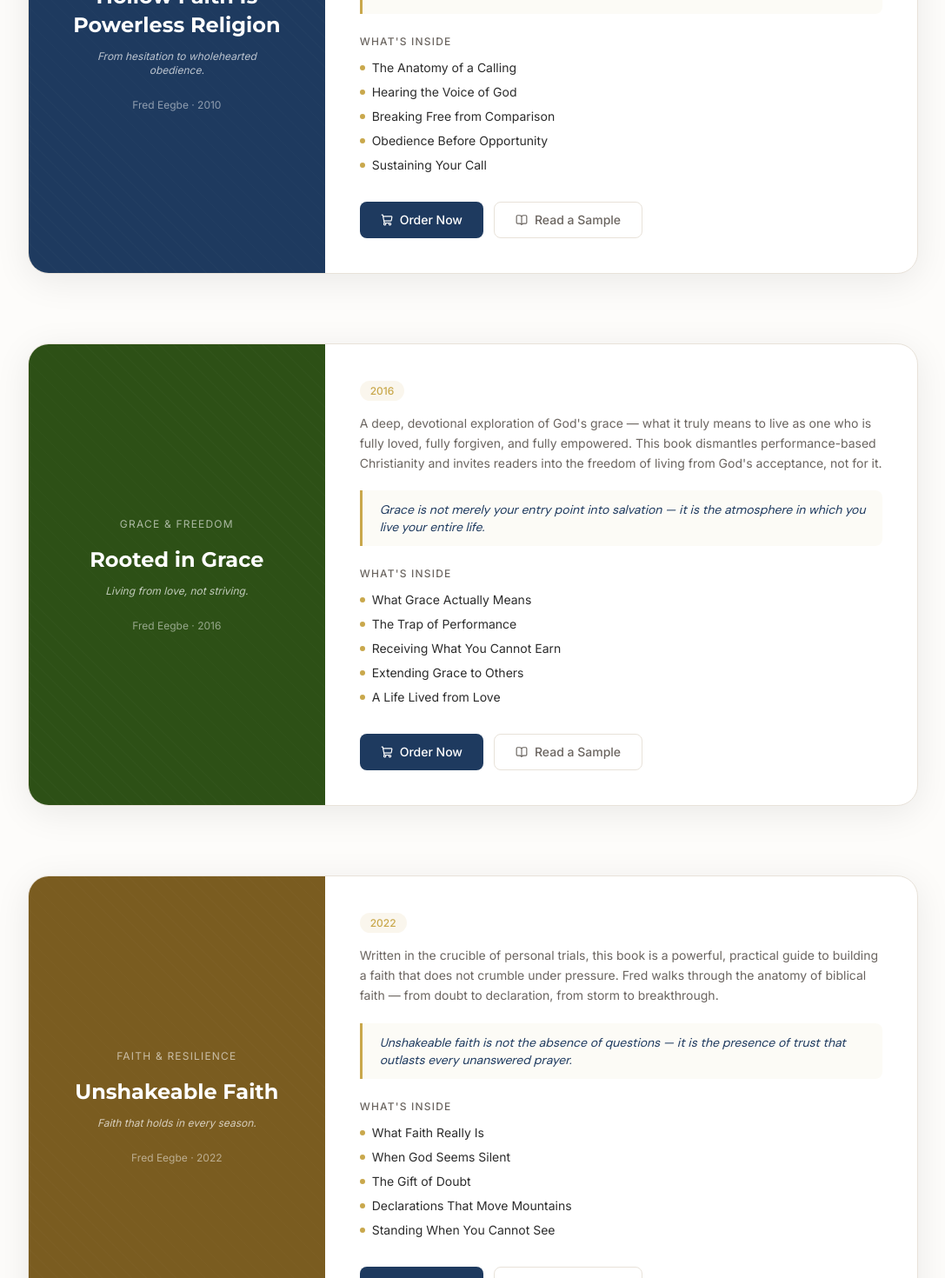
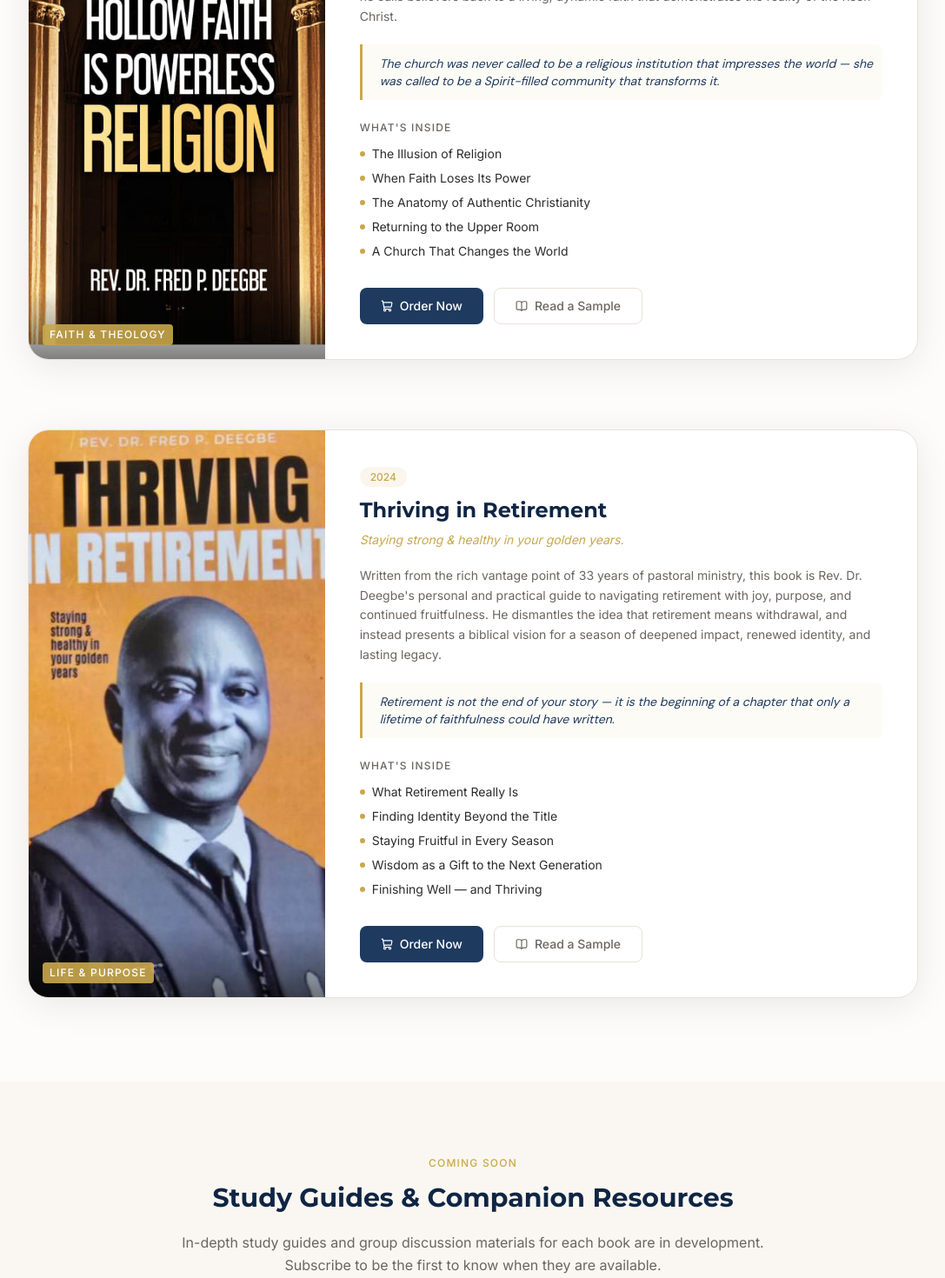
Before and after one commit to m1ch-a3l/Fred_Eegbe, a Next.js app: page /books in a window 1280 px wide. Shown: the part 740-2210 px from the top of the page at 87% size, without its empty margins (96-1183 px from the left). Built offline with nearby package versions, Linux system fonts and the light colour scheme.

Commit message:
Added books

```diff
--- a/src/app/books/page.tsx
+++ b/src/app/books/page.tsx
@@ -1,46 +1,36 @@
 import type { Metadata } from "next";
+import Image from "next/image";
 import FadeIn from "@/components/ui/FadeIn";
 import Link from "next/link";
 import { ShoppingCart, BookOpen } from "lucide-react";
 
 export const metadata: Metadata = {
-  title: "Books — Dr. Fred Deegbe",
-  description: "Explore Fred Eegbe's books — scripturally grounded, life-transforming reads on purpose, grace, and faith.",
+  title: "Books — Rev. Dr. Fred P. Deegbe",
+  description: "Books by Rev. Dr. Fred P. Deegbe — Ghanaian church statesman, theologian and author committed to equipping the body of Christ.",
 };
 
 const books = [
   {
     title: "Hollow Faith Is Powerless Religion",
-    year: "2010",
-    theme: "Purpose & Calling",
-    color: "var(--deep-blue)",
-    tagline: "From hesitation to wholehearted obedience.",
+    year: "2022",
+    theme: "Faith & Theology",
+    image: "/books/hollow-faith.jpg",
+    tagline: "A prophetic call back to authentic, Spirit-filled Christianity.",
     description:
-      "This landmark book unpacks the journey from uncertainty to clarity in calling. Drawing from scripture and personal testimony, Fred guides readers through the practical and spiritual steps of discovering, embracing, and walking boldly in what God has placed inside them.",
-    keyMessage: "Your calling is not something you create — it is something you discover through surrender and obedience to God.",
-    chapters: ["The Anatomy of a Calling", "Hearing the Voice of God", "Breaking Free from Comparison", "Obedience Before Opportunity", "Sustaining Your Call"],
+      "In this bold and prophetic work, Rev. Dr. Fred P. Deegbe confronts the creeping danger of religion without power — of church attendance without transformation, of form without substance. Drawing from decades of pastoral experience and rigorous theological study, he calls believers back to a living, dynamic faith that demonstrates the reality of the risen Christ.",
+    keyMessage: "The church was never called to be a religious institution that impresses the world — she was called to be a Spirit-filled community that transforms it.",
+    chapters: ["The Illusion of Religion", "When Faith Loses Its Power", "The Anatomy of Authentic Christianity", "Returning to the Upper Room", "A Church That Changes the World"],
   },
   {
-    title: "Rooted in Grace",
-    year: "2016",
-    theme: "Grace & Freedom",
-    color: "var(--forest)",
-    tagline: "Living from love, not striving.",
+    title: "Thriving in Retirement",
+    year: "2024",
+    theme: "Life & Purpose",
+    image: "/books/thriving-retirement.jpg",
+    tagline: "Staying strong & healthy in your golden years.",
     description:
-      "A deep, devotional exploration of God's grace — what it truly means to live as one who is fully loved, fully forgiven, and fully empowered. This book dismantles performance-based Christianity and invites readers into the freedom of living from God's acceptance, not for it.",
-    keyMessage: "Grace is not merely your entry point into salvation — it is the atmosphere in which you live your entire life.",
-    chapters: ["What Grace Actually Means", "The Trap of Performance", "Receiving What You Cannot Earn", "Extending Grace to Others", "A Life Lived from Love"],
-  },
-  {
-    title: "Unshakeable Faith",
-    year: "2022",
-    theme: "Faith & Resilience",
-    color: "#7A5C20",
-    tagline: "Faith that holds in every season.",
-    description:
-      "Written in the crucible of personal trials, this book is a powerful, practical guide to building a faith that does not crumble under pressure. Fred walks through the anatomy of biblical faith — from doubt to declaration, from storm to breakthrough.",
-    keyMessage: "Unshakeable faith is not the absence of questions — it is the presence of trust that outlasts every unanswered prayer.",
-    chapters: ["What Faith Really Is", "When God Seems Silent", "The Gift of Doubt", "Declarations That Move Mountains", "Standing When You Cannot See"],
+      "Written from the rich vantage point of 33 years of pastoral ministry, this book is Rev. Dr. Deegbe's personal and practical guide to navigating retirement with joy, purpose, and continued fruitfulness. He dismantles the idea that retirement means withdrawal, and instead presents a biblical vision for a season of deepened impact, renewed identity, and lasting legacy.",
+    keyMessage: "Retirement is not the end of your story — it is the beginning of a chapter that only a lifetime of faithfulness could have written.",
+    chapters: ["What Retirement Really Is", "Finding Identity Beyond the Title", "Staying Fruitful in Every Season", "Wisdom as a Gift to the Next Generation", "Finishing Well — and Thriving"],
   },
 ];
 
@@ -60,15 +50,15 @@ export default function BooksPage() {
             className="text-5xl md:text-6xl font-bold text-white mt-4 mb-6"
             style={{ fontFamily: "var(--font-heading)" }}
           >
-            Books by Fred Eegbe
+            Books by Rev. Dr. Fred P. Deegbe
           </h1>
           <p className="text-lg max-w-xl mx-auto" style={{ color: "rgba(255,255,255,0.7)" }}>
-            Every book is written as a prayer — that truth would land in your heart and produce lasting fruit.
+            Every book is born from a lifetime of ministry, scholarship, and unwavering devotion to the Word of God.
           </p>
         </FadeIn>
       </div>
 
-      {/* Featured / all books */}
+      {/* Books */}
       <section className="py-24 px-6">
         <div className="max-w-5xl mx-auto flex flex-col gap-20">
           {books.map((book, i) => (
@@ -82,37 +72,31 @@ export default function BooksPage() {
                 }}
               >
                 <div className="grid grid-cols-1 md:grid-cols-3">
-                  {/* Book cover */}
-                  <div
-                    className="flex flex-col items-center justify-center p-12 relative overflow-hidden min-h-72"
-                    style={{ background: book.color }}
-                  >
+                  {/* Book cover — real image */}
+                  <div className="relative min-h-80 md:min-h-full overflow-hidden">
+                    <Image
+                      src={book.image}
+                      alt={book.title}
+                      fill
+                      className="object-cover object-center"
+                      sizes="(max-width: 768px) 100vw, 33vw"
+                    />
+                    {/* Subtle gradient overlay at bottom */}
                     <div
-                      className="absolute inset-0 opacity-15"
-                      style={{
-                        backgroundImage: "repeating-linear-gradient(45deg, rgba(255,255,255,0.1) 0px, rgba(255,255,255,0.1) 1px, transparent 1px, transparent 12px)",
-                      }}
+                      className="absolute inset-x-0 bottom-0 h-20"
+                      style={{ background: "linear-gradient(to top, rgba(0,0,0,0.5), transparent)" }}
                     />
-                    <span className="text-xs uppercase tracking-widest mb-4 relative z-10" style={{ color: "rgba(255,255,255,0.6)" }}>
+                    <span
+                      className="absolute bottom-4 left-4 text-xs uppercase tracking-widest font-medium px-2 py-1 rounded"
+                      style={{ background: "rgba(201,168,76,0.9)", color: "white" }}
+                    >
                       {book.theme}
-                    </span>
-                    <h2
-                      className="text-2xl font-bold text-white text-center leading-snug relative z-10 mb-3"
-                      style={{ fontFamily: "var(--font-heading)" }}
-                    >
-                      {book.title}
-                    </h2>
-                    <p className="text-xs italic relative z-10 text-center" style={{ color: "rgba(255,255,255,0.7)" }}>
-                      {book.tagline}
-                    </p>
-                    <span className="mt-6 text-xs relative z-10" style={{ color: "rgba(255,255,255,0.5)" }}>
-                      Fred Eegbe · {book.year}
                     </span>
                   </div>
 
                   {/* Book details */}
                   <div className="md:col-span-2 p-10">
-                    <div className="mb-2">
+                    <div className="mb-3">
                       <span
                         className="text-xs font-medium px-3 py-1 rounded-full"
                         style={{ background: "rgba(201,168,76,0.1)", color: "var(--gold)" }}
@@ -120,7 +104,16 @@ export default function BooksPage() {
                         {book.year}
                       </span>
                     </div>
-                    <p className="text-sm leading-relaxed mt-4 mb-5" style={{ color: "var(--warm-gray)" }}>
+                    <h2
+                      className="text-2xl font-bold mb-2"
+                      style={{ fontFamily: "var(--font-heading)", color: "var(--navy)" }}
+                    >
+                      {book.title}
+                    </h2>
+                    <p className="text-sm italic mb-5" style={{ color: "var(--gold)" }}>
+                      {book.tagline}
+                    </p>
+                    <p className="text-sm leading-relaxed mb-5" style={{ color: "var(--warm-gray)" }}>
                       {book.description}
                     </p>
 
@@ -153,14 +146,14 @@ export default function BooksPage() {
                     <div className="flex gap-3 flex-wrap">
                       <Link
                         href="/contact"
-                        className="flex items-center gap-2 px-6 py-2.5 rounded-lg text-sm font-medium transition-all duration-300"
+                        className="flex items-center gap-2 px-6 py-2.5 rounded-lg text-sm font-medium transition-all duration-300 hover:-translate-y-0.5"
                         style={{ background: "var(--deep-blue)", color: "white" }}
                       >
                         <ShoppingCart size={14} />
                         Order Now
                       </Link>
                       <Link
-                        href="/teachings"
+                        href="/contact"
                         className="flex items-center gap-2 px-6 py-2.5 rounded-lg text-sm font-medium transition-all duration-300"
                         style={{ border: "1px solid var(--border)", color: "var(--warm-gray)" }}
                       >
@@ -176,7 +169,7 @@ export default function BooksPage() {
         </div>
       </section>
 
-      {/* Devotionals CTA */}
+      {/* Study materials CTA */}
       <section className="py-20 px-6" style={{ background: "var(--cream)" }}>
         <div className="max-w-2xl mx-auto text-center">
           <FadeIn>
@@ -187,15 +180,15 @@ export default function BooksPage() {
               className="text-3xl font-bold mt-3 mb-5"
               style={{ fontFamily: "var(--font-heading)", color: "var(--navy)" }}
             >
-              Devotionals & Study Materials
+              Study Guides & Companion Resources
             </h2>
             <p className="text-base leading-relaxed mb-8" style={{ color: "var(--warm-gray)" }}>
-              Daily devotional guides and study companions for each book are currently in development.
-              Subscribe to be the first to know when they launch.
+              In-depth study guides and group discussion materials for each book are in development.
+              Subscribe to be the first to know when they are available.
             </p>
             <Link
               href="/contact"
-              className="inline-block px-8 py-3.5 rounded-lg text-sm font-medium"
+              className="inline-block px-8 py-3.5 rounded-lg text-sm font-medium transition-all duration-300 hover:-translate-y-0.5"
               style={{ background: "var(--gold)", color: "white" }}
             >
               Notify Me
--- a/src/components/sections/FeaturedBooksSection.tsx
+++ b/src/components/sections/FeaturedBooksSection.tsx
@@ -4,14 +4,14 @@ import { ArrowRight } from "lucide-react";
 
 const books = [
   {
-    title: "Hollow Faith in Powerless Religion",
+    title: "Hollow Faith Is Powerless Religion",
     description: "A prophetic call back to authentic, Spirit-filled Christianity — confronting the danger of religious form without transforming power.",
     theme: "Faith & Theology",
     color: "linear-gradient(135deg, #1E3A5F 0%, #0F2544 100%)",
   },
   {
     title: "Thriving in Retirement",
-    description: "A biblical and practical guide to living with purpose, joy, and continued fruitfulness in the retirement season of life.",
+    description: "Staying strong & healthy in your golden years — a biblical and practical guide to living with purpose, joy, and continued fruitfulness.",
     theme: "Life & Purpose",
     color: "linear-gradient(135deg, #2D5016 0%, #1A3009 100%)",
   },
```
Also changed, not shown: public/books/hollow-faith.jpg (added), public/books/thriving-retirement.jpg (added).
